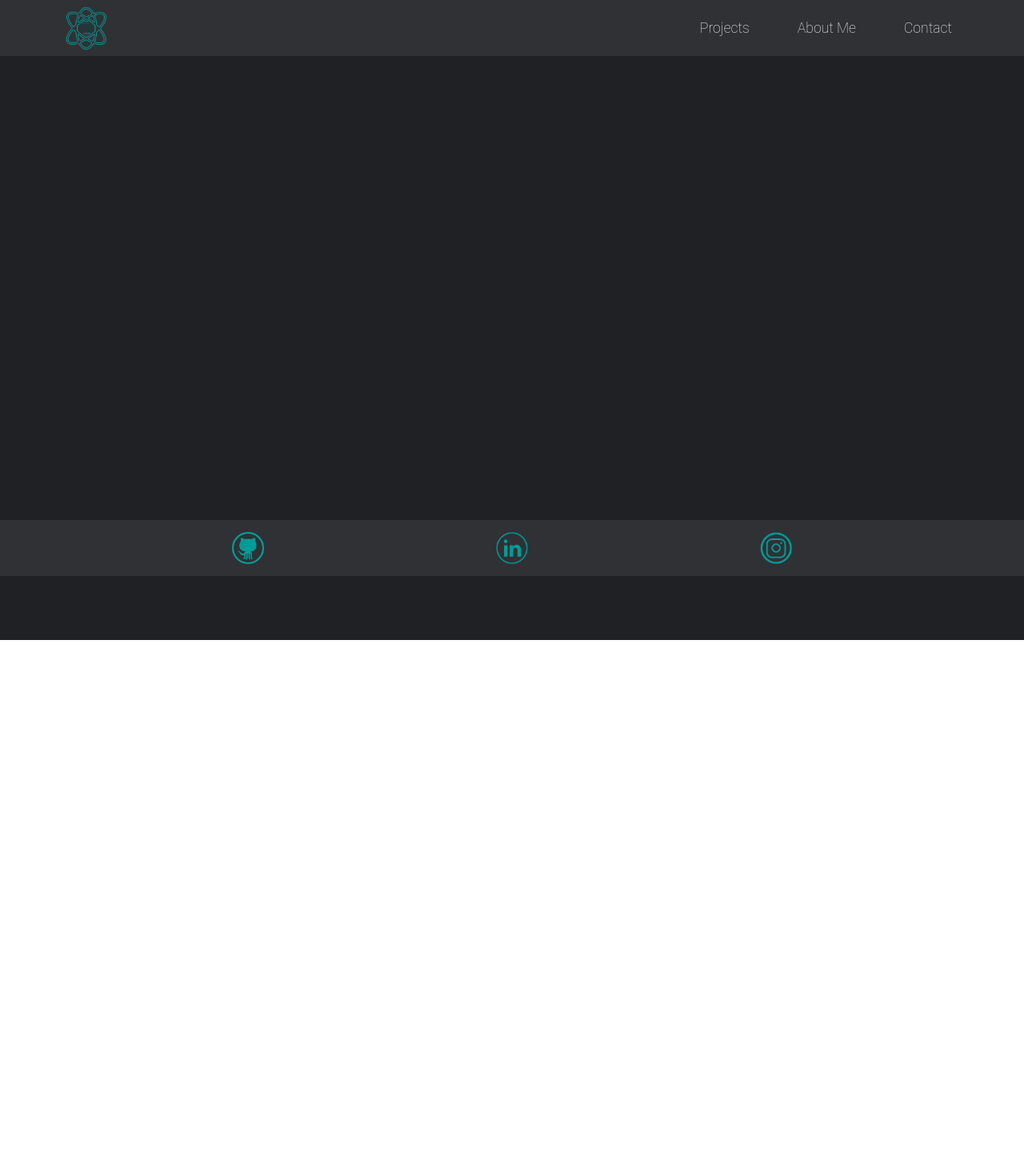
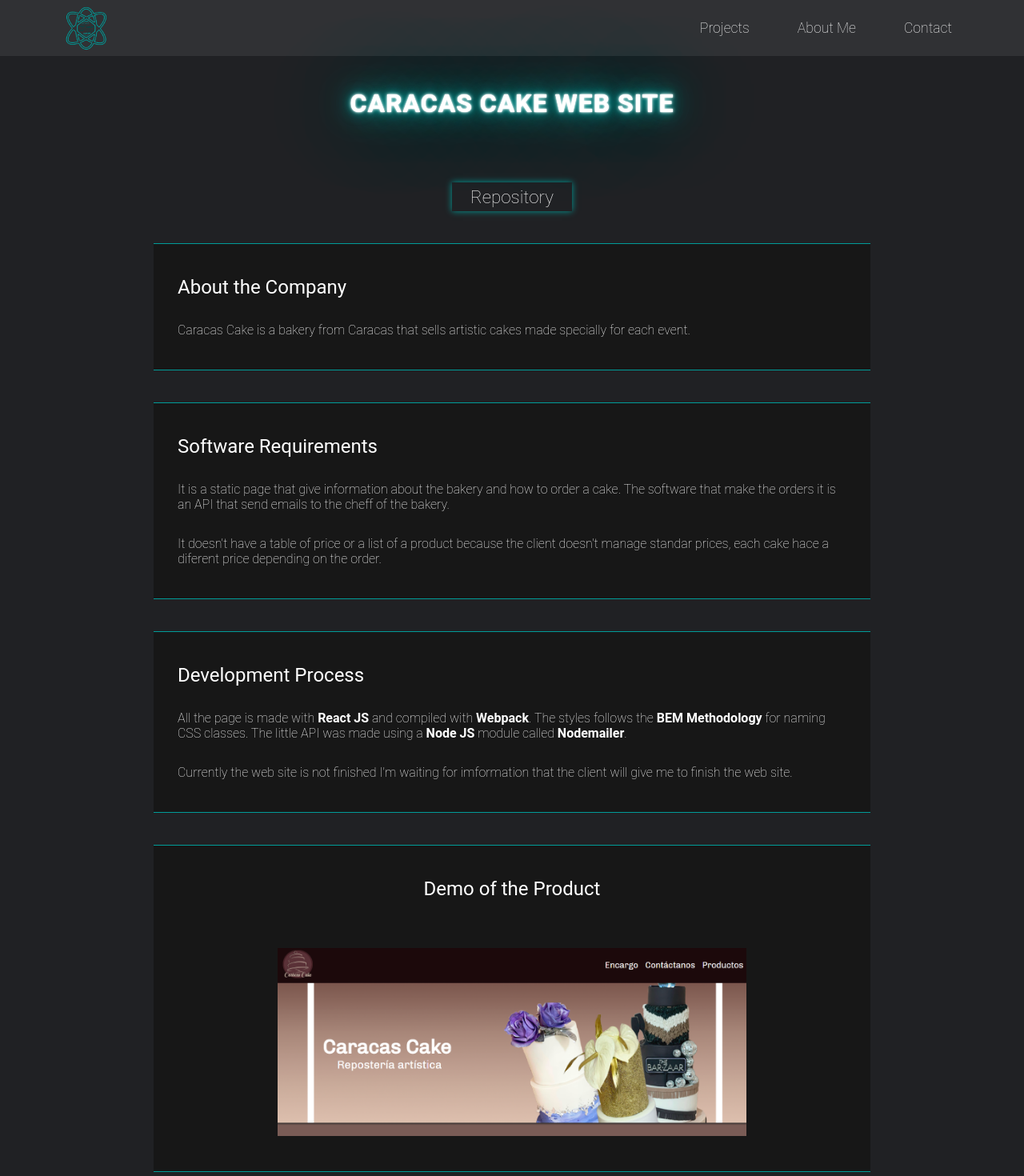
Before and after one commit to miguelangeldgonzalez/miguelangeldgonzalez.github.io, a React app: page /projects/caracas_cakes_web_site in a window 1280 px wide. Shown: the top 1470 px of the page at 80% size. Before the commit the page ends 800 px from the top, so only its background shows below. Built offline with nearby package versions, Linux system fonts and the light colour scheme.

Commit message:
[UPDATE] Styles and icon

```diff
--- a/public/index.html
+++ b/public/index.html
@@ -5,6 +5,8 @@
     <meta http-equiv="X-UA-Compatible" content="IE=edge">
     <meta name="viewport" content="width=device-width, initial-scale=1.0">
     <title>Miguelangel Dominguez</title>
+
+    <link rel='icon' href='../src/assets/img/logo_no_background.png' />
 </head>
 <body>
     <div id="app"></div>
--- a/src/components/ProjectCard.jsx
+++ b/src/components/ProjectCard.jsx
@@ -2,9 +2,11 @@ import React from 'react';
 import { Link } from 'react-router-dom';
 
 import Postgres from '@icons/logo_postgres_sql.png';
+import WebpackLogo from '@icons/logo_webpack.png';
 import Bootstrap from '@icons/logo_bootstrap.png';
 import Express from '@icons/logo_express_js.png';
 import NodeJS from '@icons/logo_node_js.png';
+import ReactJS from '@icons/logo_react.png';
 import PHP from '@icons/logo_php.png';
 import JS from '@icons/logo_js.png';
 
@@ -41,6 +43,12 @@ const ProjectCard = (props) => {
                             case 'JS':
                                 img = JS;
                                 break;
+                            case 'REACT':
+                                img = ReactJS;
+                                break;
+                            case 'WEBPACK':
+                                img = WebpackLogo;
+                                break;
                         }
                         return (
                             <img src={img} className={className} />
--- a/src/pages/AboutMe.jsx
+++ b/src/pages/AboutMe.jsx
@@ -92,10 +92,10 @@ const AboutMe = () => {
                         <Card mini={true} img={Postgre} to='/projects/store_api_rest'>
                             <h4>PostgreSQL</h4>
                         </Card>
-                        <Card mini={true} img={WebpackLogo} to='/projects/portfolio'>
+                        <Card mini={true} img={WebpackLogo} to='/projects/caracas_cakes_web_site'>
                             <h4>Webpack</h4>
                         </Card>
-			            <Card mini={true} img={ReactLogo} to='/projects/portfolio'>
+			            <Card mini={true} img={ReactLogo} to='/projects/caracas_cakes_web_site'>
 			                <h4>React JS</h4>
 			            </Card>
                         <Card mini={true} img={Bootstrap} to='/projects/catalog_and_sales_manager'>
--- a/src/pages/Projects.jsx
+++ b/src/pages/Projects.jsx
@@ -9,6 +9,9 @@ const Projects = () => {
         <div className="projects">
             <h1 className='title'>M<span className='title__delay1'>y</span> Proje<span className='title__delay2'>ct</span>s</h1>
             <div className='project-section__cards-container'>
+                <ProjectCard title="Caracas Cake's Web Site" languages={['REACT', 'WEBPACK']} to='/projects/caracas_cakes_web_site'>
+                    Web site to a start up from Caracas called Caracas Cake, this project was done with a designer, who designed all the UI interface and I coded the site.
+                </ProjectCard>
                 <ProjectCard title='Store API REST' languages={['EXPRESS', 'POSTGRES', 'NODE']} to='/projects/store_api_rest'>
                     API to manage a store. Created with JWT for sessions, Express for endpoints and Sequelize ORM to manage any type of Data Base.
                 </ProjectCard>
--- /dev/null
+++ b/src/pages/projects/CaracasCake.jsx
@@ -0,0 +1,43 @@
+import React from 'react';
+
+import SimpleTextBox from '../../containers/SimpleTextBox';
+
+import CaracasCakeImg from '../../assets/img/caracas_cake.png';
+
+import '../../styles/CaracasCake.css';
+
+const CaracasCake = () => {
+    return (
+        <div className='caracas-cake__container'>
+            <h1 className='title'>Caracas Cake Web Site</h1>
+            <ul>
+                <li><a href="https://github.com/miguelangeldgonzalez/CaracasCake">Repository</a></li>
+            </ul>
+            <SimpleTextBox>
+                <h2>About the Company</h2>
+                <p>Caracas Cake is a bakery from Caracas that sells artistic cakes made specially for each event.</p>
+            </SimpleTextBox>
+
+            <SimpleTextBox>
+                <h2>Software Requirements</h2>
+                <p>It is a static page that give information about the bakery and how to order a cake. The software that make the orders it is an API that send emails to the cheff of the bakery.</p>
+
+                <p>It doesn't have a table of price or a list of a product because the client doesn't manage standar prices, each cake hace a diferent price depending on the order.</p>
+            </SimpleTextBox>
+
+            <SimpleTextBox>
+                <h2>Development Process</h2>
+                <p>All the page is made with <b>React JS</b> and compiled with <b>Webpack</b>. The styles follows the <b>BEM Methodology</b> for naming CSS classes. The little API was made using a <b>Node JS</b> module called <b>Nodemailer</b>.</p>
+
+                <p>Currently the web site is not finished I'm waiting for imformation that the client will give me to finish the web site.</p>
+            </SimpleTextBox>
+
+            <SimpleTextBox>
+                <h2>Demo of the Product</h2>
+                <a href='https://www.caracascake.com' className='caracas-cake__demo' target='_blank'><img src={CaracasCakeImg} /></a>
+            </SimpleTextBox>
+        </div>
+    )
+}
+
+export default CaracasCake;
--- a/src/routes/App.jsx
+++ b/src/routes/App.jsx
@@ -4,6 +4,7 @@ import { BrowserRouter, Route, Routes} from 'react-router-dom';
 import Layout from '../containers/Layout';
 
 import CatalogueManager from '../pages/projects/CatalogManager';
+import CaracasCake from '../pages/projects/CaracasCake';
 import Portafolio from '../pages/projects/Portafolio';
 import StoreAPI from '../pages/projects/StoreAPI';
 import Projects from '../pages/Projects';
@@ -19,6 +20,7 @@ const App = () => {
                     <Route exact path="/" element={<Home />} />
                     <Route exact path="/projects" element={<Projects />} />
                     <Route exact path="/projects/catalog_and_sales_manager" element={<CatalogueManager />} />
+                    <Route exact path="/projects/caracas_cakes_web_site" element={<CaracasCake />} />
                     <Route exact path="/projects/store_api_rest/*" element={<StoreAPI />} />
                     <Route exact path="/projects/portfolio" element={<Portafolio />} />
                     <Route exact path="/contact" element={<Contact />} />
--- /dev/null
+++ b/src/styles/CaracasCake.css
@@ -0,0 +1,37 @@
+.caracas-cake__container {
+    text-align: center;
+    display: flex;
+    flex-direction: column;
+    gap: 40px;
+}
+.caracas-cake__container .simple-textbox {
+    width: 70%;
+}
+.caracas-cake__container ul {
+    list-style: none;
+}
+.caracas-cake__container li {
+    margin: 0 auto;
+    padding: 5px;
+    width: 150px;
+    text-align: center;
+    font-size: 1.4rem;
+    box-shadow: 0px 0px 8px var(--neon);
+    cursor: pointer;
+}
+.caracas-cake__container > .simple-textbox:nth-child(6) {
+    display: flex;
+    align-items: center;
+    flex-flow: column;
+}
+.caracas-cake__demo {
+    width: 70%;
+    transition: .5s;
+}
+.caracas-cake__demo img {
+    width: 100%;
+}
+.caracas-cake__demo:hover {
+    box-shadow: 0px 0px 8px var(--neon);
+    transform: scale(1.1);
+}
--- a/src/styles/Home.css
+++ b/src/styles/Home.css
@@ -143,23 +143,29 @@
     transition: .5s;
     border-top-color: gray;
     border-bottom-color: gray;
+    position: relative;
+    z-index: 10;
 }
 .navigation__section .cover {
     position: relative;
-    width: calc(65% - 60px);
+    width: calc(76% - 60px);
 }
 .navigation__section .connection {
     height: 1px;
     background: gray;
     cursor: default;
-    width: calc(199% - 60px);
+    width: calc(220% - 60px);
     align-self: center;
     position: relative;
     left: 100%;
     top: 50%;
 }
 .navigation__sections > .navigation__section:nth-child(even) .connection {
-    left: -186%;
+    left: -195%;
+}
+.navigation__sections > .navigation__section:nth-child(even) .cover {
+    width: calc(73% - 60px);
+    position: relative;
 }
 .navigation__section .connection::before {
     position: absolute;
--- a/src/styles/Projects.css
+++ b/src/styles/Projects.css
@@ -3,6 +3,7 @@
     text-align: center;
     display: flex;
     flex-direction: column;
+    min-height: 68vh;
 }
 .project-section__cards-container {
     display: flex;
--- a/webpack.config.js
+++ b/webpack.config.js
@@ -59,6 +59,10 @@ module.exports = {
                 {
                     from: path.resolve(__dirname, 'src', 'assets/'),
                     to: 'src/assets'
+                },
+                {
+                    from: path.resolve(__dirname, 'public/_redirects'),
+                    to: '.'
                 }
             ]
         })
```
Also changed, not shown: src/assets/img/caracas_cake.png (added), 2 other files (tests, documents, lock files or other folders).
